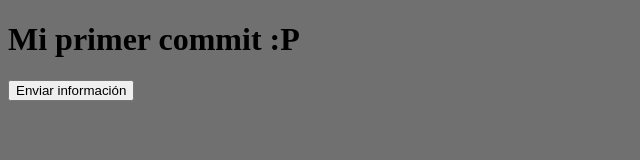
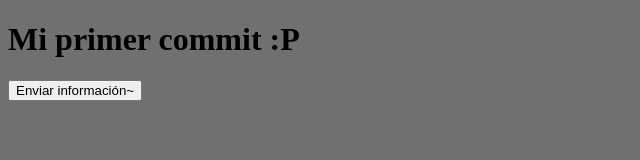
Before and after one commit to IrisScarlett/MiPrimerRepositorio, a plain HTML site: page index.html in a window 1280 px wide. Shown: the full height of the page, 0-640 px from the left. Drawn offline with Linux system fonts and the light colour scheme.

```diff
--- a/index.html
+++ b/index.html
@@ -9,7 +9,7 @@
 </head>
 <body>
     <h1>Mi primer commit :P</h1>
-    <button>Enviar información</button>
+    <button>Enviar información~</button>
     <script src="assets/js/main.js"></script>
 </body>
 </html>
```
